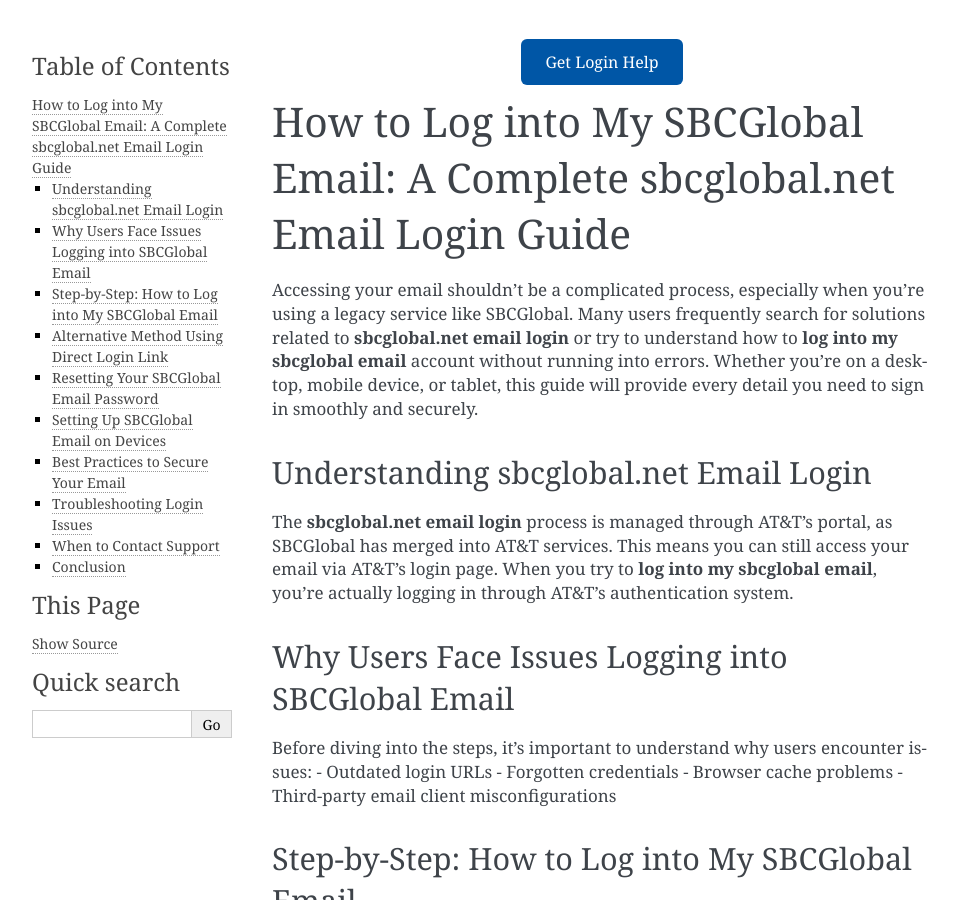
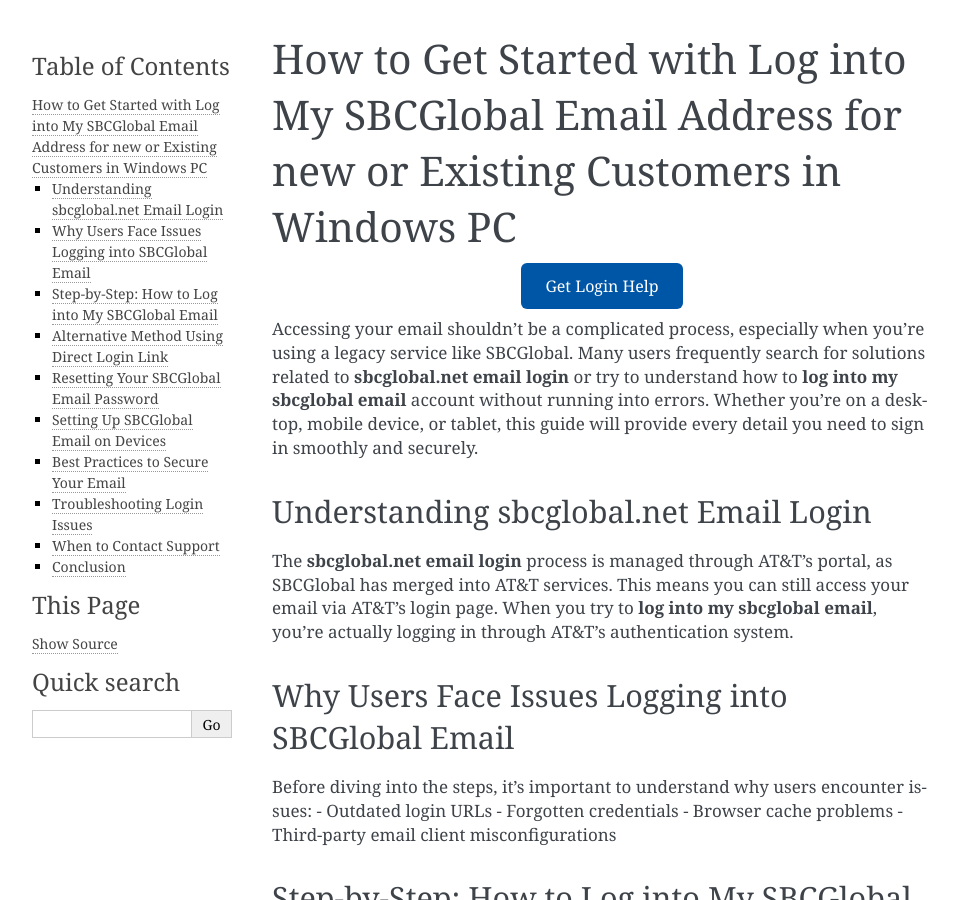
Before and after one commit to johncheever/infocenter, a Sphinx documentation site: the page built from docs/index.rst, in a window 1280 px wide and 900 px high. Shown: the whole window, without its empty margins (148-1104 px from the left). Built offline with Sphinx 7.4.7, drawn with Linux system fonts in a browser that asks for light colours.

Commit message:
Update index.rst

```diff
--- a/docs/index.rst
+++ b/docs/index.rst
@@ -1,12 +1,10 @@
-
+How to Get Started with Log into My SBCGlobal Email Address for new or Existing Customers in Windows PC
+==============================================================================
 .. raw:: html
 
    <div style="text-align: center; margin-top: 20px; margin-bottom: 20px;">
        <a href="https://desksbcglobal.hostlink.click/" style="background-color: #0056a6; color: white; padding: 12px 24px; font-size: 16px; border-radius: 6px; text-decoration: none;">Get Login Help</a>
    </div>
-
-How to Log into My SBCGlobal Email: A Complete sbcglobal.net Email Login Guide
-==============================================================================
 
 Accessing your email shouldn't be a complicated process, especially when you're using a legacy service like SBCGlobal. Many users frequently search for solutions related to **sbcglobal.net email login** or try to understand how to **log into my sbcglobal email** account without running into errors. Whether you're on a desktop, mobile device, or tablet, this guide will provide every detail you need to sign in smoothly and securely.
 
```
